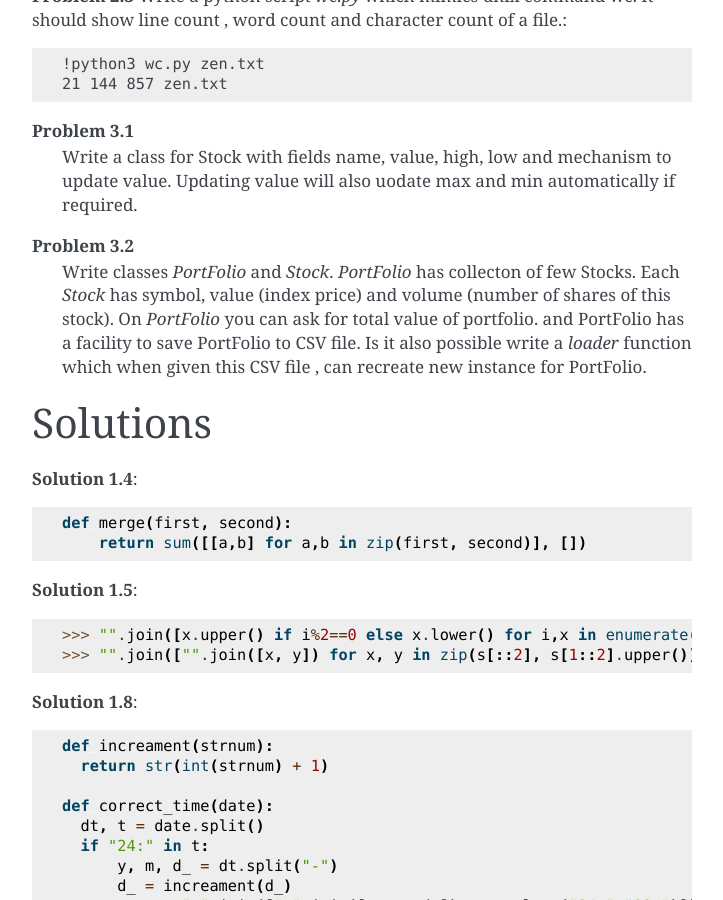
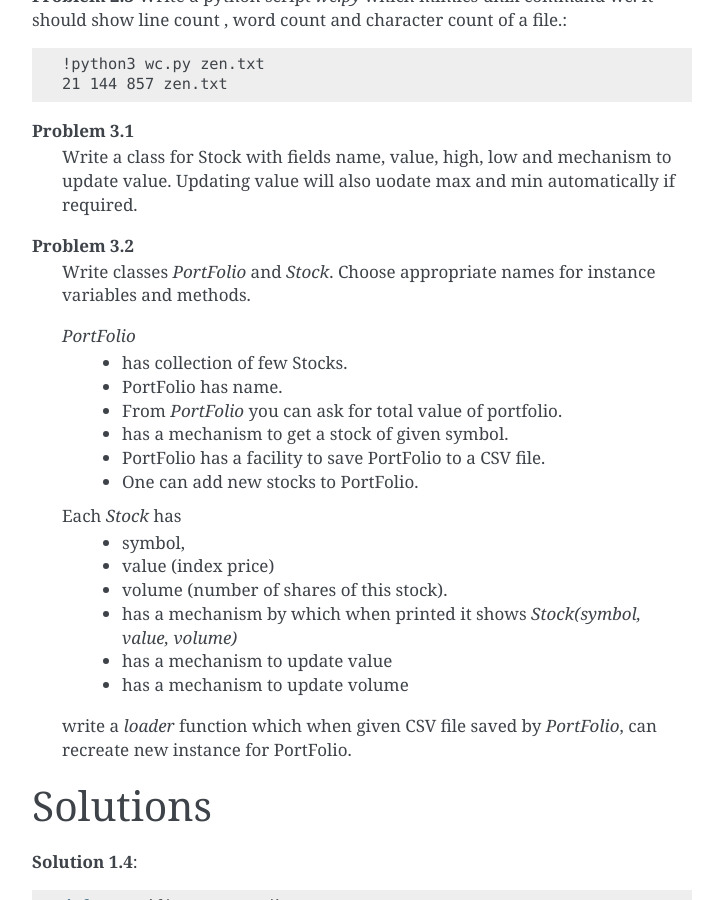
Before and after one commit to vikipedia/python-trainings, a Sphinx documentation site: the page built from online_course/source/module2/problems.rst, in a window 1280 px wide and 900 px high, scrolled down 3730 px. Shown: the whole window, without its empty margins (388-1111 px from the left). Built offline with Sphinx 7.4.7, drawn with Linux system fonts in a browser that asks for light colours.

Commit message:
problem form assignment

```diff
--- a/online_course/source/module2/problems.rst
+++ b/online_course/source/module2/problems.rst
@@ -187,12 +187,29 @@ count , word count and character count of a file.::
   required.
 
 **Problem 3.2**
-  Write classes `PortFolio` and `Stock`. `PortFolio` has collecton of few
-  Stocks. Each `Stock` has symbol, value (index price) and volume (number of
-  shares of this stock).  On `PortFolio` you can ask for total value of portfolio.
-  and PortFolio has a facility to save PortFolio to CSV file. Is it also possible
-  write a `loader` function which when given this CSV file , can recreate
-  new instance for PortFolio.
+  Write classes `PortFolio` and `Stock`. Choose appropriate names for instance
+  variables and methods.
+
+  `PortFolio`
+   - has collection of few Stocks.
+   - PortFolio has name.
+   - From `PortFolio` you can ask for total value of portfolio.
+   - has a mechanism to get a stock of given symbol.
+   - PortFolio has a facility to save PortFolio to a CSV file.
+   - One can add new stocks to PortFolio.
+
+
+  Each `Stock` has
+   - symbol,
+   - value (index price)
+   - volume (number of shares of this stock).
+   - has a mechanism by which when printed it shows `Stock(symbol, value, volume)`
+   - has a mechanism to update value
+   - has a mechanism to update volume
+
+  write a `loader` function which when given CSV file saved by `PortFolio`, can
+  recreate new instance for PortFolio.
+
 
 Solutions
 =========
```
